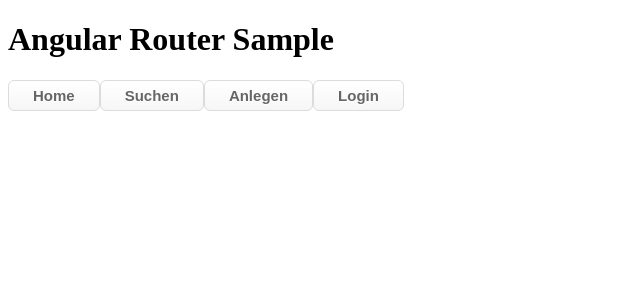
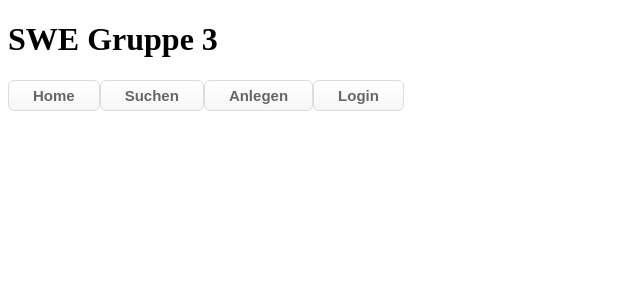
Before and after one commit to JuliusM123/web-Anwendung, an Angular app: page / in a window 1280 px wide. Shown: the top 300 px of the page, without its empty margins (0-640 px from the left). Built offline with nearby package versions, Linux system fonts and the light colour scheme.

Commit message:
feat: Hinzufügen von prettier

```diff
--- a/package.json
+++ b/package.json
@@ -36,6 +36,7 @@
     "karma-coverage": "~2.2.0",
     "karma-jasmine": "~5.1.0",
     "karma-jasmine-html-reporter": "~2.1.0",
+    "prettier": "^3.5.3",
     "typescript": "~5.7.2"
   }
 }
--- a/src/app/app.component.html
+++ b/src/app/app.component.html
@@ -1,4 +1,4 @@
-<h1>Angular Router Sample</h1>
+<h1>SWE Gruppe 3</h1>
 
 <nav>
     <a class="button" routerLink="/">Home</a>
```
Also changed, not shown: 1 other file (tests, documents, lock files or other folders).
